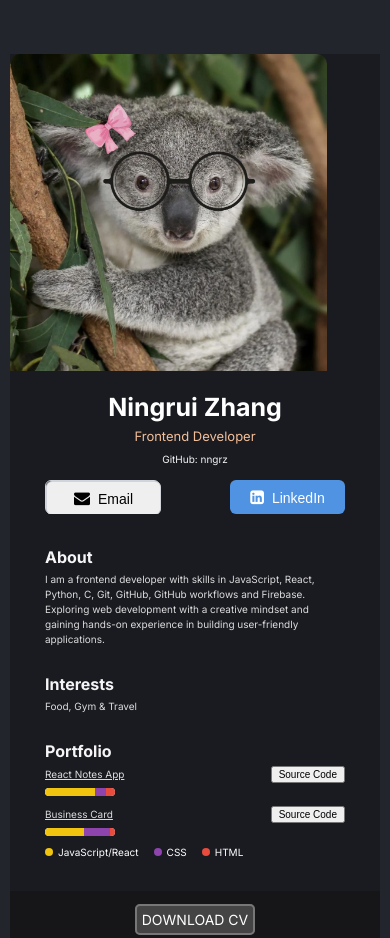
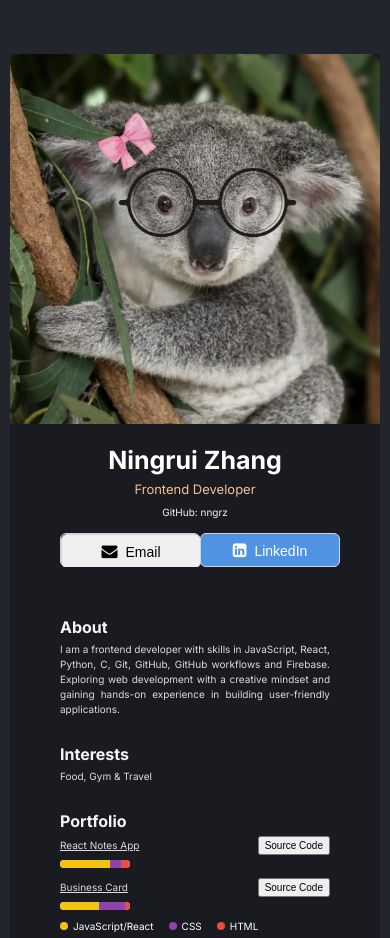
Before and after one commit to nngrz/business-card, a React app: page / in a window 390 px wide. Shown: the top 938 px of the page. Built offline with nearby package versions, Linux system fonts and the light colour scheme.

Commit message:
modify responsive layout

```diff
--- a/public/index.css
+++ b/public/index.css
@@ -17,7 +17,8 @@ body {
 
 .container {
     /* display and box model */
-    width: 317px;
+    width: 100%;
+    max-width: 420px;
     display: flex;
     flex-direction: column;
     margin: auto;
@@ -30,8 +31,8 @@ body {
 /* info */
 
 .info--image {
-    height: 317px;
-    margin: auto;
+    width: 100%;
+    height: auto;
     border-radius: 10px 10px 0 0;
 }
 
@@ -73,11 +74,15 @@ body {
     display: flex;
     justify-content: space-between;
     margin-top: 15px;
-    margin-left: 35px;
-    margin-right: 35px;
+    margin-left: 50px;
+    margin-right: 50px;
 }
 
-button {
+.btn--email, .btn--linkedin {
+    width: 140px;
+    height: 34px;
+    border: 1px solid #D1D5DB;
+    border-radius: 6px;
     font-size: 14px;
     font-weight: 500;
     cursor: pointer;
@@ -87,24 +92,11 @@ button > i {
     margin-right: 8px;
 }
 
-.btn--email {
-    width: 115px;
-    height: 34px;
-    border-radius: 6px;
-    border: 1px solid #D1D5DB;
-}
-
 .email-icon {
     font-size: 16px;
 }
 
 .btn--linkedin {
-    /* display and box model */
-    width: 115px;
-    height: 34px;
-    border-radius: 6px;
-    border: 0;
-    /* color */
     background-color: #5093E2;
     color: white;
 }
@@ -117,7 +109,8 @@ button > i {
 /* main */
 
 .main {
-    padding: 33px 35px;
+    padding: 50px;
+    width: 100%;
 }
 
 .main h2 {
@@ -132,6 +125,10 @@ button > i {
     font-weight: 400;
     line-height: 15px;
     color: #DCDCDC;
+}
+
+.about--text {
+    text-align: justify;
 }
 
 .interest--container {
@@ -167,6 +164,7 @@ button > i {
 }
 
 .project--btn {
+    padding: 2px 5px;
     font-size: 10px;
     text-decoration: none;
     color: black;
@@ -262,7 +260,7 @@ button > i {
 
 @media only screen and (max-width: 600px) {
     .container {
-      width: 100%; /* Adjust the width to be wider */
-      padding: 10px; /* Add some padding */
+      width: 100%;
+      padding: 10px;
     }
 }
```
